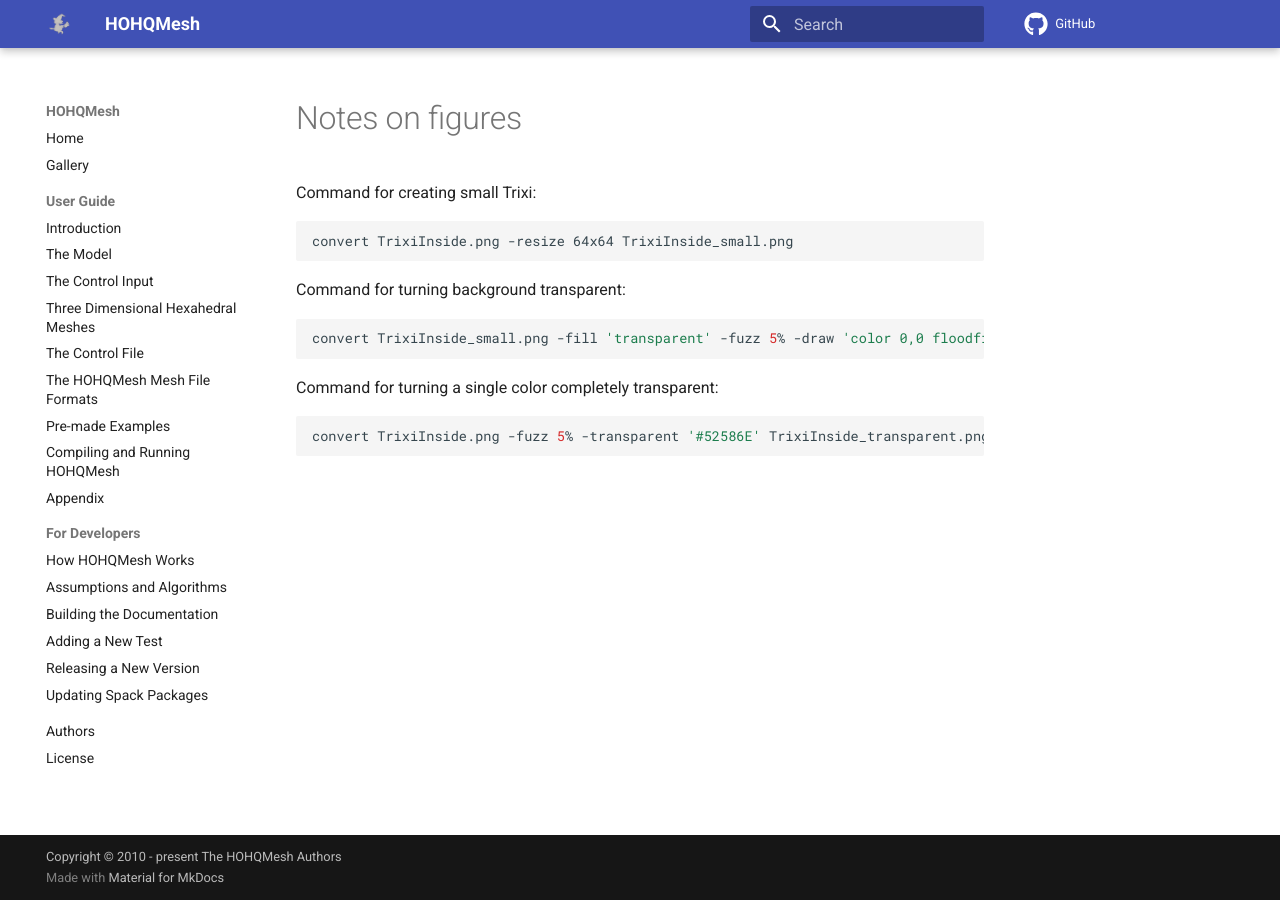
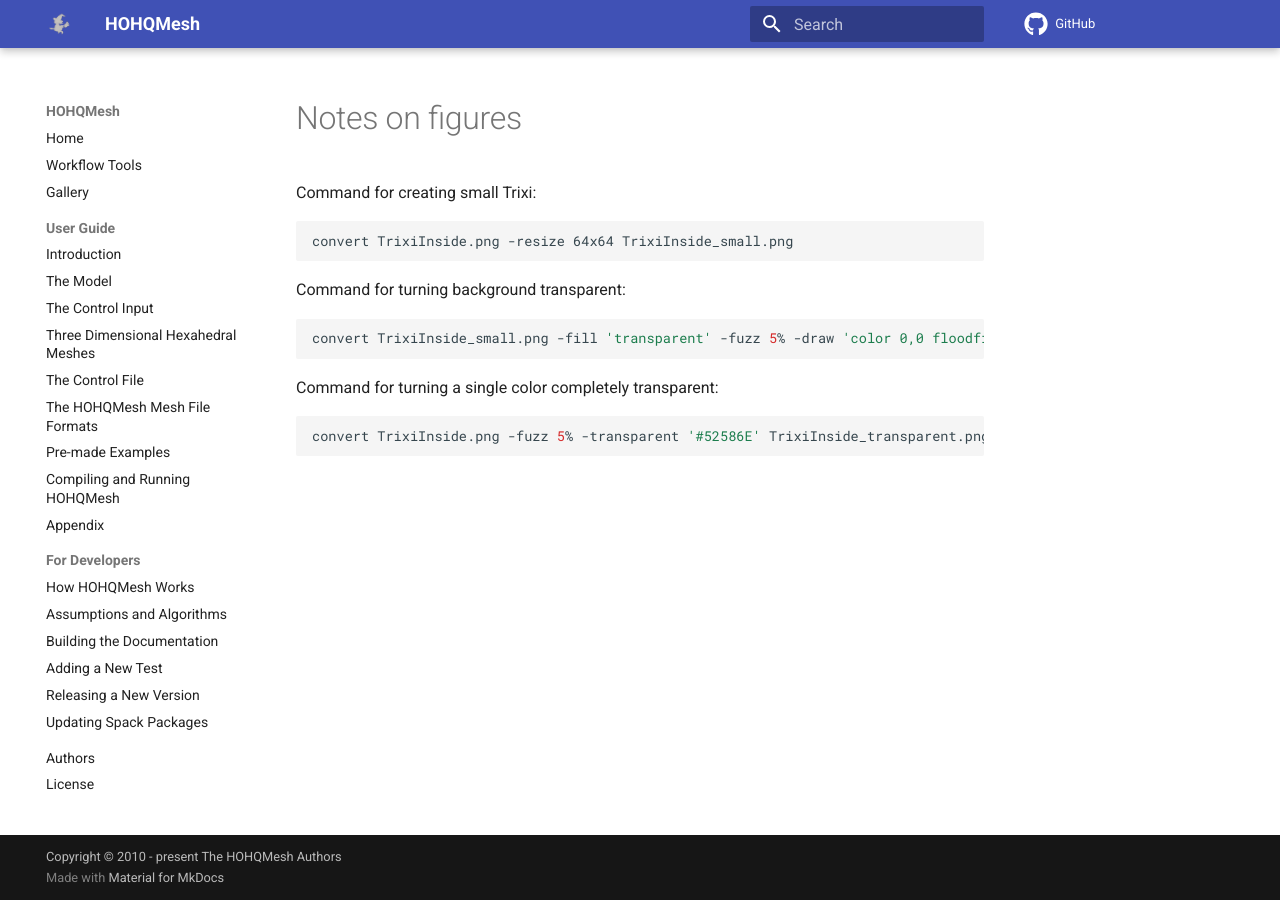
Before and after one commit to trixi-framework/HOHQMesh, an MkDocs documentation site: the page built from Documentation/docs/images/README.md, in a window 1280 px wide. Built offline with MkDocs 1.6.1 and Material for MkDocs 9.7.7, drawn with Linux system fonts in a browser that asks for light colours; comment, search, counter and statistics services are not loaded.

Commit message:
add new docs file to the build

```diff
--- a/Documentation/mkdocs.yml
+++ b/Documentation/mkdocs.yml
@@ -20,6 +20,7 @@ theme:
 copyright: Copyright &copy; 2010 - present <a href="https://github.com/trixi-framework/HOHQMesh/blob/main/AUTHORS.md">The HOHQMesh Authors</a>
 nav:
   - Home: 'index.md'
+  - Workflow Tools: 'WorkflowTools.md'
   - Gallery: 'Gallery.md'
   - User Guide:
     - Introduction: 'introduction.md'
```
